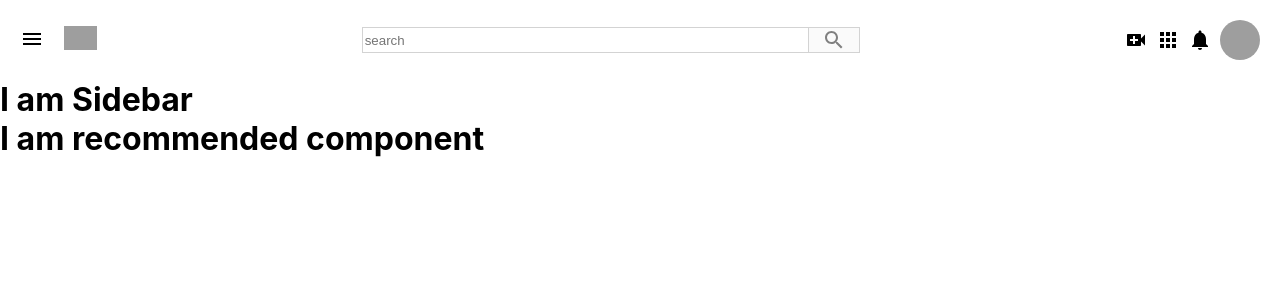
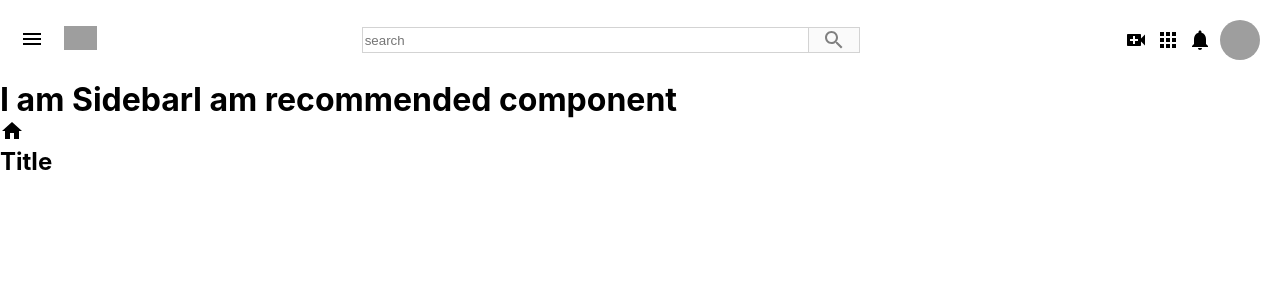
Before and after one commit to vermad843/six_month, a React (Create React App) app: page / in a window 1280 px wide. Shown: the top 300 px of the page. Built offline with nearby package versions, Linux system fonts and the light colour scheme; grey boxes are pictures that could not be loaded.

Commit message:
sidebar icon

```diff
--- a/src/App.css
+++ b/src/App.css
@@ -1,3 +1,8 @@
 *  {
  margin:  0px;
 }
+
+
+.app__page {
+    display: flex;
+}
--- a/src/App.js
+++ b/src/App.js
@@ -5,10 +5,12 @@ import Recommended from './Recommended';
 
 function App() {
   return (
-    <div className="App">
+    <div className="app">
       <Header/>
-      <Sidebar/>
-      <Recommended/>
+      <div className='app__page'>
+        <Sidebar/>
+        <Recommended/>
+      </div>
     </div>
   );
 }
--- a/src/Sidebar.js
+++ b/src/Sidebar.js
@@ -1,9 +1,12 @@
 import React from 'react';
+import SidebarRow from './SidebarRow';
+import HomeIcon from '@mui/icons-material/Home';
 import './Sidebar.css';
 
 function Sidebar() {
   return <div className='sidebar'>
        <h1>I am Sidebar</h1>
+       <SidebarRow Icon = {HomeIcon}/>
   </div>;
 }
 
--- /dev/null
+++ b/src/SidebarRow.js
@@ -0,0 +1,11 @@
+import React from 'react';
+import './SidebarRow.css';
+
+function SidebarRow({Icon}) {
+  return <div className='sidebarRow'>
+       <Icon/>
+       <h2>Title</h2>
+  </div>;
+}
+
+export default SidebarRow;
```
Also changed, not shown: src/SidebarRow.css (added).
